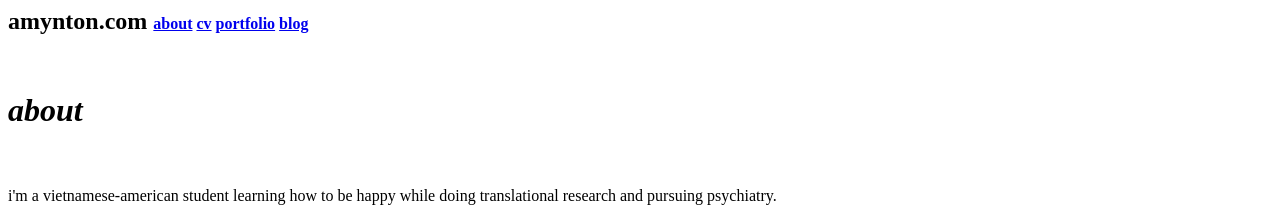
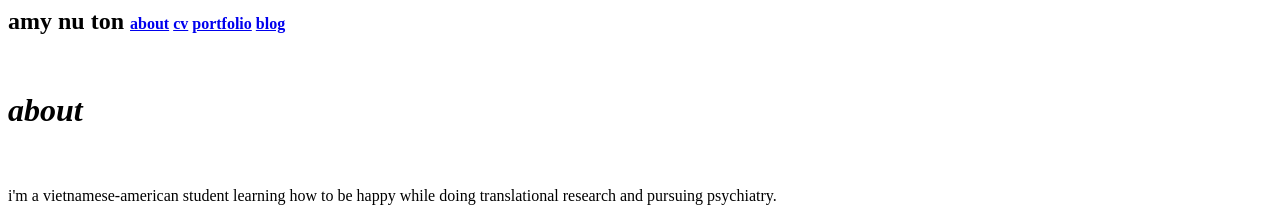
Before and after one commit to anvton/anvton.github.io, a Jekyll site: the page built from about/index.html, in a window 1280 px wide. Shown: the top 207 px of the page. Built offline with Jekyll 4.4.1, drawn with Linux system fonts in a browser that asks for light colours.

Commit message:
Update default.html

```diff
--- a/_layouts/default.html
+++ b/_layouts/default.html
@@ -6,7 +6,7 @@
 			<link rel="stylesheet" type="text/css" href="http://amynton.com/_layouts/css/main.css">
 		</head>
 		<body>
-			<nav><b><font size="+2">amynton.com         </font> <a href="http://amynton.com/about" target="_self">about</a>   <a href="https://drive.google.com/file/d/0B5fIVhbp_RKBbzREUEtmWkZ2QUU/view?usp=sharing" target="_blank">cv</a>   <a href="http://amynton.com/portfolio" target="_self">portfolio</a>   <a href="http://amynton.com/blog" target="_self">blog</a></b></nav>
+			<nav><b><font size="+2">amy nu ton         </font> <a href="http://amynton.com/about" target="_self">about</a>   <a href="https://drive.google.com/file/d/0B5fIVhbp_RKBbzREUEtmWkZ2QUU/view?usp=sharing" target="_blank">cv</a>   <a href="http://amynton.com/portfolio" target="_self">portfolio</a>   <a href="http://amynton.com/blog" target="_self">blog</a></b></nav>
   <br /><br />
 
 			<div class="container">
```
